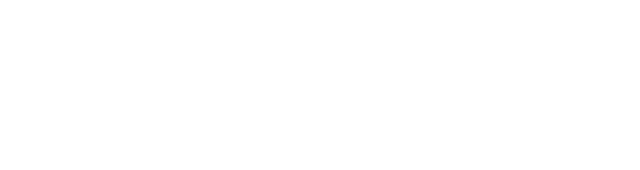
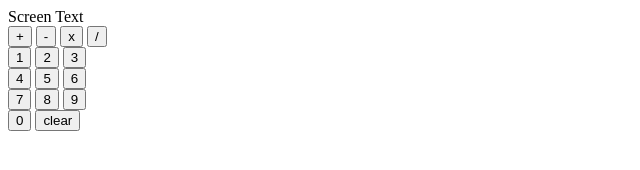
Before and after one commit to mathmas/calculator, a plain HTML site: page index.html in a window 1280 px wide. Shown: the whole page, without its empty margins (0-640 px from the left). Drawn offline with Linux system fonts and the light colour scheme.

Commit message:
feat: html base calculator

```diff
--- a/index.html
+++ b/index.html
@@ -9,6 +9,37 @@
     <script src="script.js" defer></script>
 </head>
 <body>
-
+    <div id="container">
+        <div id="calculator">
+            <div id="screen">Screen Text</div>
+            <div id="buttons">
+                <div class="line first-line">
+                    <button id="+">+</button>
+                    <button id="-">-</button>
+                    <button id="*">x</button>
+                    <button id="/">/</button>
+                </div>
+                <div class="line second-line">
+                    <button id="1">1</button>
+                    <button id="2">2</button>
+                    <button id="3">3</button>
+                </div>
+                <div class="line third-line">
+                    <button id="4">4</button>
+                    <button id="5">5</button>
+                    <button id="6">6</button>
+                </div>
+                <div class="line forth-line">
+                    <button id="7">7</button>
+                    <button id="4">8</button>
+                    <button id="5">9</button>
+                </div>
+                <div class="line fifth-line">
+                    <button id="0">0</button>
+                    <button id="clear">clear</button>
+                </div>
+            </div>
+        </div>
+    </div>
 </body>
 </html>
```
